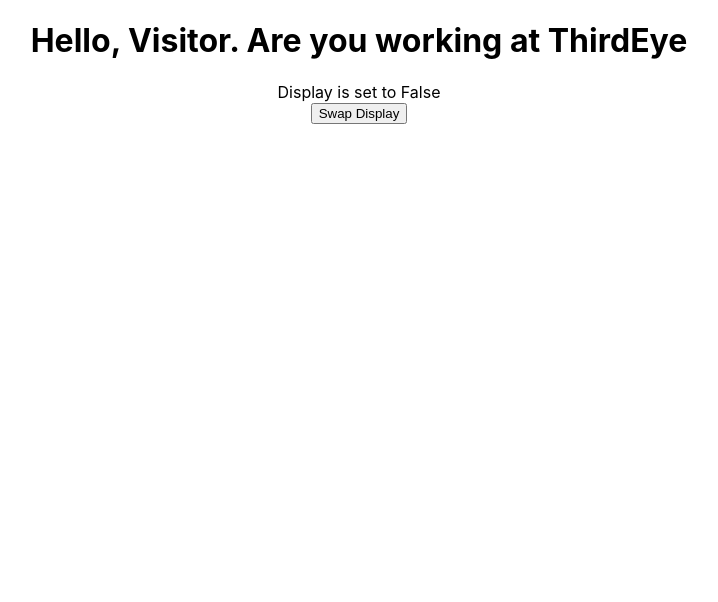
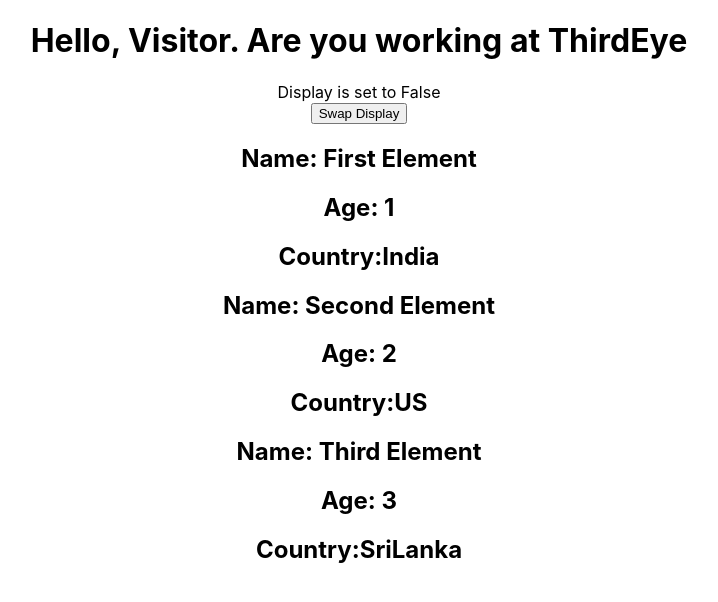
Before and after one commit to Balaram3/React, a React (Create React App) app: page / in a window 1280 px wide. Shown: the top 602 px of the page, without its empty margins (281-999 px from the left). Built offline with nearby package versions, Linux system fonts and the light colour scheme.

Commit message:
ArrayRendering Demo

```diff
--- a/src/App.js
+++ b/src/App.js
@@ -2,6 +2,7 @@
 import Greet from './components/Greet'
 import './App.css';
 import Display from './components/Display';
+import ArrayRendering from './components/ArrayRendering';
 class  App extends Component {
   render(){
   return (
@@ -9,6 +10,7 @@
 
       <Greet name='Visitor' company='ThirdEye'></Greet>
       <Display/>
+      <ArrayRendering/>
     </div>
   )
   }
--- /dev/null
+++ b/src/components/ArrayRendering.js
@@ -0,0 +1,29 @@
+import React from 'react'
+import ElementMap from './ElementMap'
+function ArrayRendering (){
+    let arrayData=[
+        {
+            name:'First Element',
+            age:1,
+            country:'India'
+        },
+        {
+            name:'Second Element',
+            age:2,
+            country:'US'
+        },
+        {
+            name:'Third Element',
+            age:3,
+            country:'SriLanka'
+        }
+    ]
+    let elems=arrayData.map(data=><ElementMap data={data}/>)
+    return(
+        <div>
+            {elems}
+        </div>
+    )
+
+}
+export default  ArrayRendering
--- /dev/null
+++ b/src/components/ElementMap.js
@@ -0,0 +1,13 @@
+import React from 'react'
+function ElementMap({data}){
+    return(
+    <div>
+        <h2>Name:   {data.name}</h2>
+        <h2>Age:    {data.age}</h2>
+        <h2>Country:{data.country}</h2>
+
+    </div>
+    )
+}
+
+export default ElementMap
```
